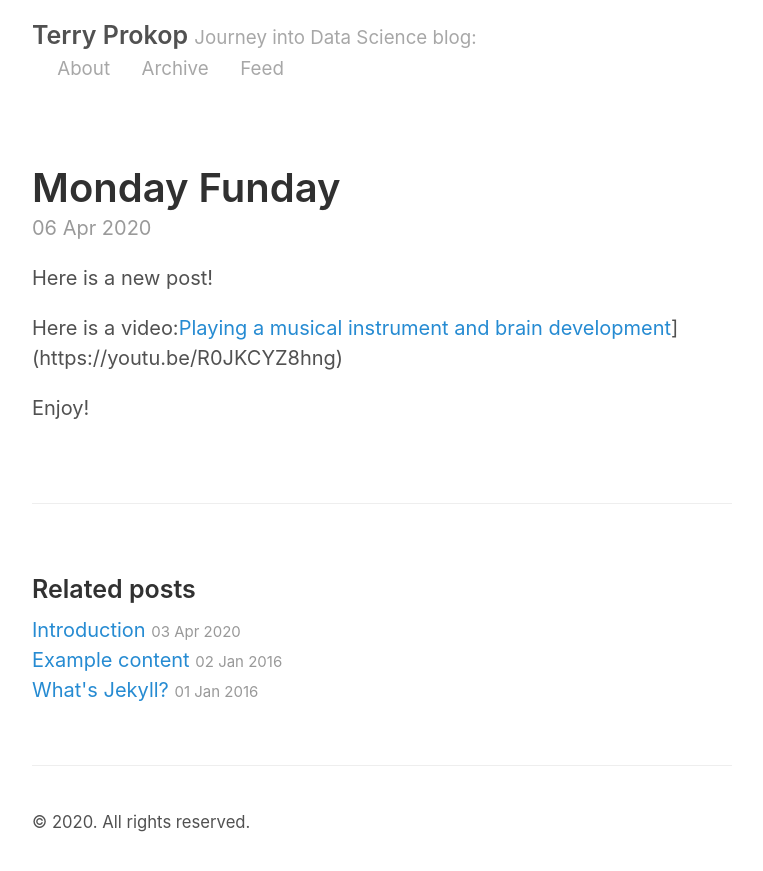
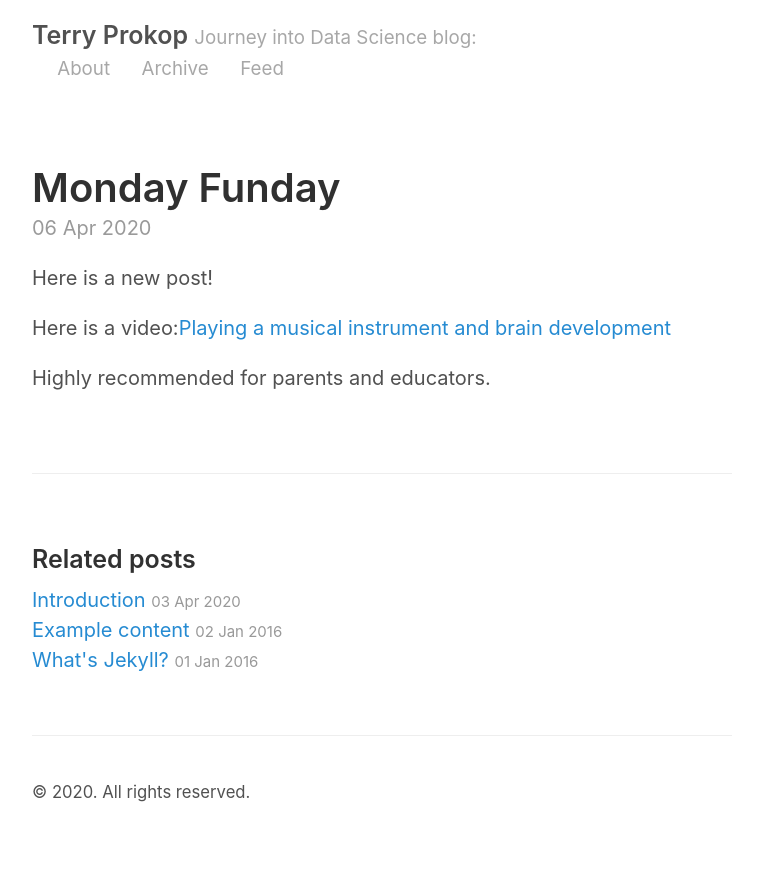
Before and after one commit to toko258/toko258.github.io, a Jekyll site: the page built from _posts/2020-04-06-Monday-Funday.md, in a window 1280 px wide. Shown: the top 871 px of the page, without its empty margins (258-1021 px from the left). Built offline with Jekyll 4.4.1, drawn with Linux system fonts in a browser that asks for light colours; our own code applies the rules of GitHub Pages for plain Markdown files.

Commit message:
Update 2020-04-06-Monday-Funday.md

```diff
--- a/_posts/2020-04-06-Monday-Funday.md
+++ b/_posts/2020-04-06-Monday-Funday.md
@@ -1,5 +1,5 @@
 Here is a new post!
 
-Here is a video:[Playing a musical instrument and brain development](https://youtu.be/R0JKCYZ8hng)](https://youtu.be/R0JKCYZ8hng)
+Here is a video:[Playing a musical instrument and brain development](https://youtu.be/R0JKCYZ8hng)
 
-Enjoy!
+Highly recommended for parents and educators.
```
